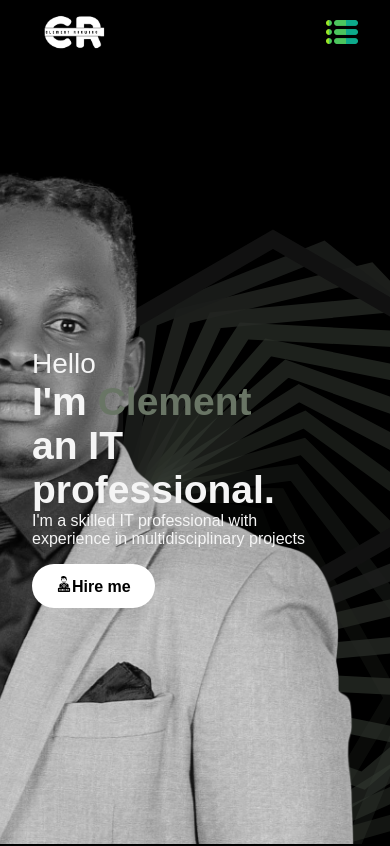
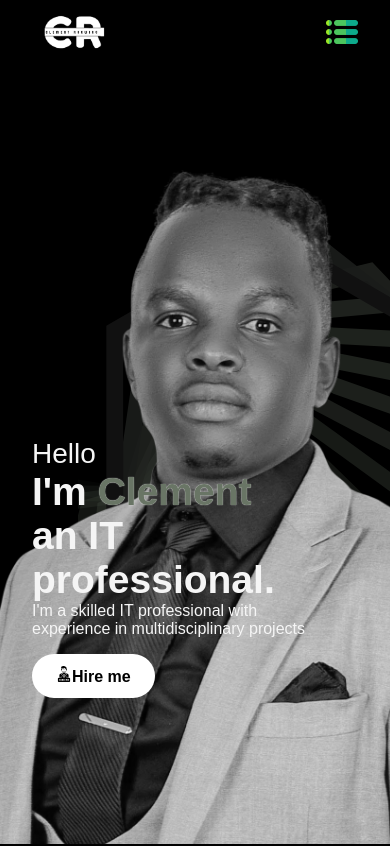
Before and after one commit to clementrugwiro/ClementBlog, a React (Create React App) app: page / in a window 390 px wide. Shown: the top 846 px of the page. Built offline with nearby package versions, Linux system fonts and the light colour scheme; a web font is replaced by a local one.

Commit message:
added new color palettes, more projects and skills.

```diff
--- a/src/components/landing/landing.css
+++ b/src/components/landing/landing.css
@@ -39,6 +39,7 @@
 
 .introName {
   color: rgb(105, 117, 101);
+  text-shadow: 0 0 1px white ;
 }
 .btn {
   margin: 1rem 0;
@@ -80,9 +81,10 @@
 
 @media screen and (max-width: 480px) {
   .bg {
-    right: -35vw;
+    right: -85vw;
   }
   .IntroContent {
+    margin-top: 90px;
     font-size: 10vw;
   }
 }
```
